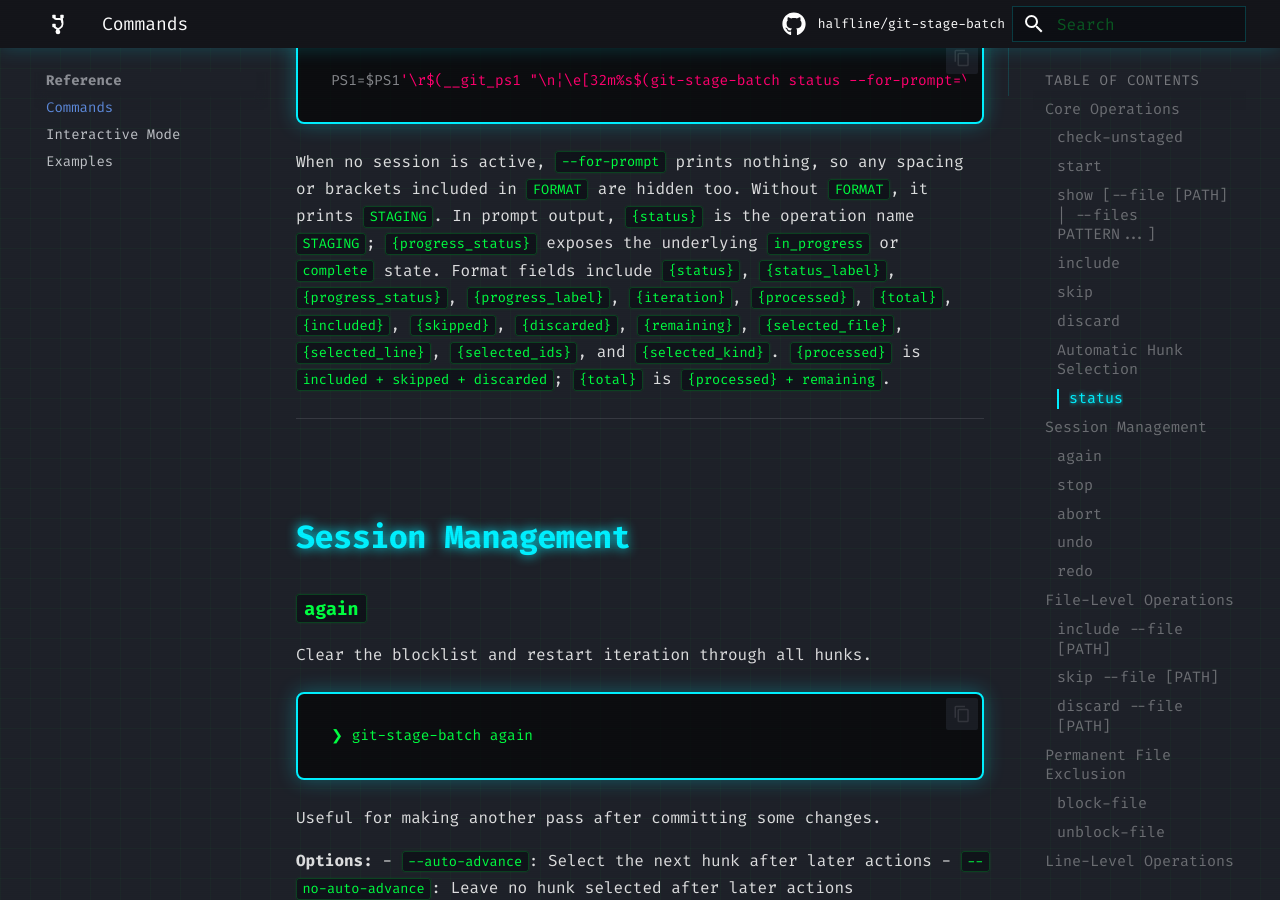
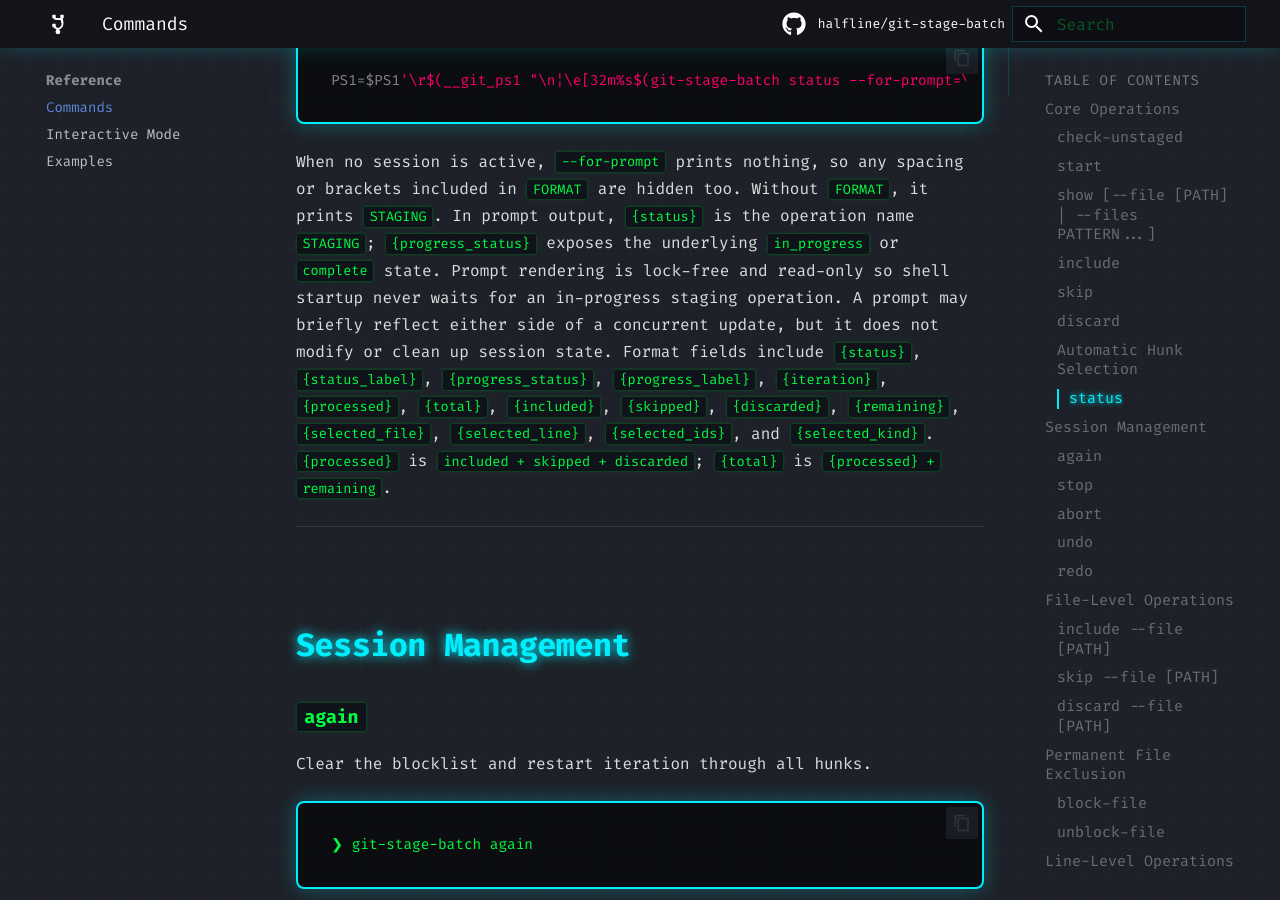
Before and after one commit to halfline/git-stage-batch, an MkDocs documentation site: the page built from docs/commands.md, in a window 1280 px wide and 900 px high, scrolled down 8879 px. Built offline with MkDocs 1.6.1 and Material for MkDocs 9.7.7, drawn with Linux system fonts in a browser that asks for light colours; comment, search, counter and statistics services are not loaded.

Commit message:
docs: Describe lock-free prompt status
The command reference documents prompt formatting and the status fields
available to shell integrations.

It does not explain the concurrency behavior of prompt reads or their stale
state tradeoff.

This commit addresses that omission by documenting lock-free, read-only
prompt rendering and its briefly stale snapshots.

The read-only prompt status series is now complete.

```diff
--- a/docs/commands.md
+++ b/docs/commands.md
@@ -313,6 +313,9 @@ When no session is active, `--for-prompt` prints nothing, so any spacing or
 brackets included in `FORMAT` are hidden too. Without `FORMAT`, it prints
 `STAGING`. In prompt output, `{status}` is the operation name `STAGING`;
 `{progress_status}` exposes the underlying `in_progress` or `complete` state.
+Prompt rendering is lock-free and read-only so shell startup never waits for an
+in-progress staging operation. A prompt may briefly reflect either side of a
+concurrent update, but it does not modify or clean up session state.
 Format fields include `{status}`, `{status_label}`, `{progress_status}`,
 `{progress_label}`, `{iteration}`, `{processed}`, `{total}`, `{included}`,
 `{skipped}`, `{discarded}`, `{remaining}`, `{selected_file}`,
```
